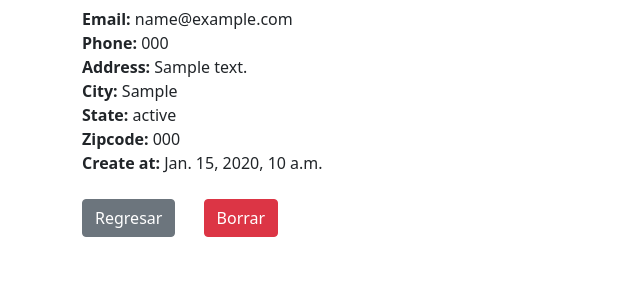
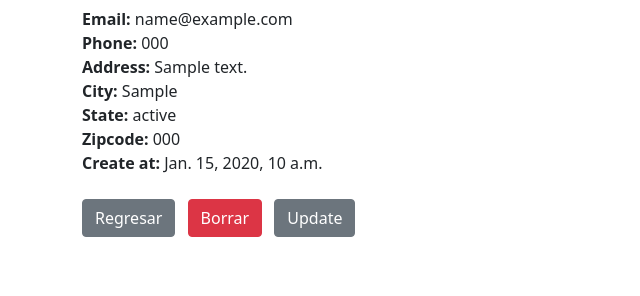
Before and after one commit to villarrealfx/Django-CRM, a Django app: page /record/1 in a window 1280 px wide. Shown: the part 175-471 px from the top of the page, without its empty margins (0-640 px from the left). Run offline with Django 5.2, Linux system fonts and the light colour scheme; a user stored in the database is signed in; tables that the repository leaves empty hold one stand-in row (values such as "Sample post").

Commit message:
Creado Update Record

```diff
--- a/website/templates/add_record.html
+++ b/website/templates/add_record.html
@@ -12,7 +12,7 @@
         {{ form.as_p }}
 
         <button type="submit" class="btn btn-secondary">Add Record</button>
-
+        <a href="{% url "home" %}" class="btn btn-secondary">Back</a>
     </form>
 </div>
 
--- a/website/templates/home.html
+++ b/website/templates/home.html
@@ -3,6 +3,8 @@
 {% block content %}
 
     {% if user.is_authenticated %}
+
+    <h1>Clientes</h1>
 
     <table class="table table-striped table-hover table-bordered">
         <thead class="table-dark">
--- a/website/templates/record.html
+++ b/website/templates/record.html
@@ -14,8 +14,8 @@
 <strong>Create at:</strong> {{ customer_record.create_at }} <br>
 
 
-<a href="{% url "home" %}" class="btn btn-secondary mt-4 me-4">Regresar</a>
-<a href="{% url "delete_record" customer_record.id %}" class="btn btn-danger mt-4">Borrar</a>
-
+<a href="{% url "home" %}" class="btn btn-secondary mt-4 me-2">Regresar</a>
+<a href="{% url "delete_record" customer_record.id %}" class="btn btn-danger mt-4 me-2">Borrar</a>
+<a href="{% url "update_record" customer_record.id %}" class="btn btn-secondary mt-4 me-2">Update</a>
 
 {% endblock content %}
--- a/website/urls.py
+++ b/website/urls.py
@@ -9,5 +9,6 @@ urlpatterns = [
     path('record/<int:pk>', views.customer_record, name='record'),
     path('delete_record/<int:pk>', views.delete_record, name='delete_record'),
     path('add_record', views.add_record, name='add_record'),
+    path('update_record/<int:pk>', views.update_record, name='update_record'),
 
 ]
--- a/website/views.py
+++ b/website/views.py
@@ -66,7 +66,7 @@ def delete_record(request, pk):
         messages.success(request, "Registro eliminado correctamente")
         return redirect('home')
     else:
-        messages.success(request, "Usted debe estar logeado para realizar esta acción")
+        messages.success(request, "You must be logged in .....")
         return redirect('home')
 
 def add_record(request):
@@ -79,5 +79,18 @@ def add_record(request):
                 return redirect('home')
         return render(request, 'add_record.html', {"form":form})
     else:
-        messages.success(request, "Usted debe estar logeado para realizar esta acción")
+        messages.success(request, "You must be logged in .....")
         return redirect('home')
+
+def update_record(request,pk):
+    if request.user.is_authenticated:
+        current_record = Record.objects.get(id=pk)
+        form = AddRecordForm(request.POST or None, instance=current_record)
+        if form.is_valid():
+            form.save()
+            messages.success(request, "Record has been Update.....")
+            return redirect('home')
+        return render(request, 'update_record.html', {"form":form})
+    else:
+        messages.success(request, "You must be logged in .....")
+        return redirect('home')
```
Also changed, not shown: website/templates/update_record.html (added, +20 -0 lines).
